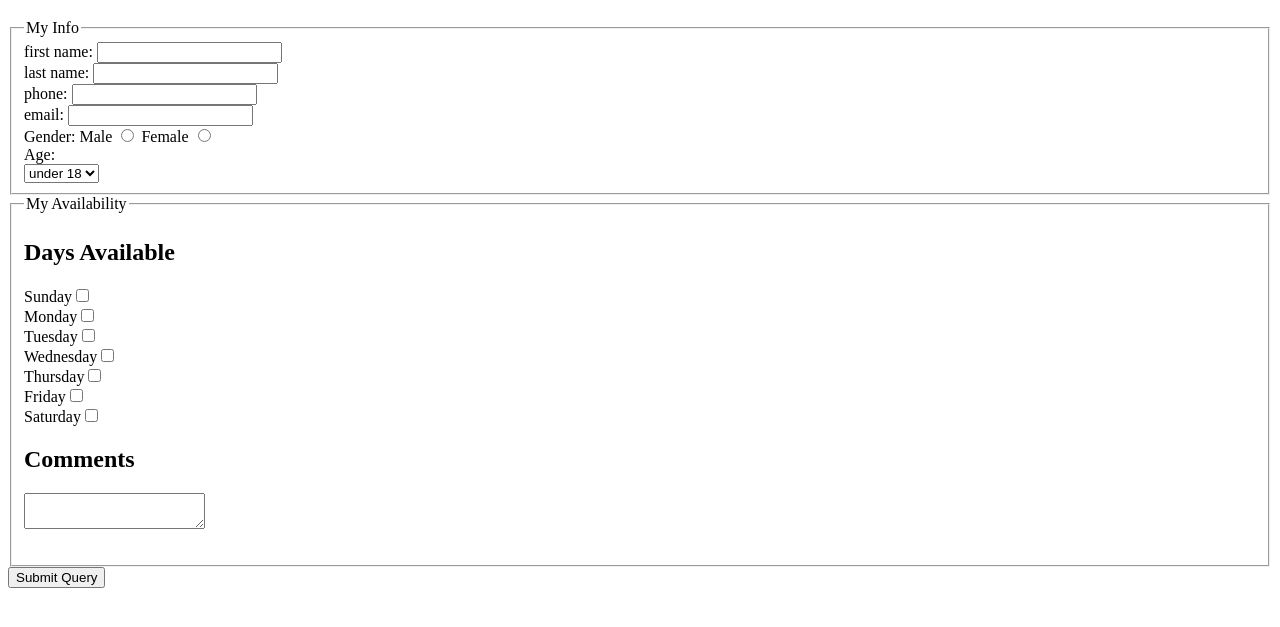
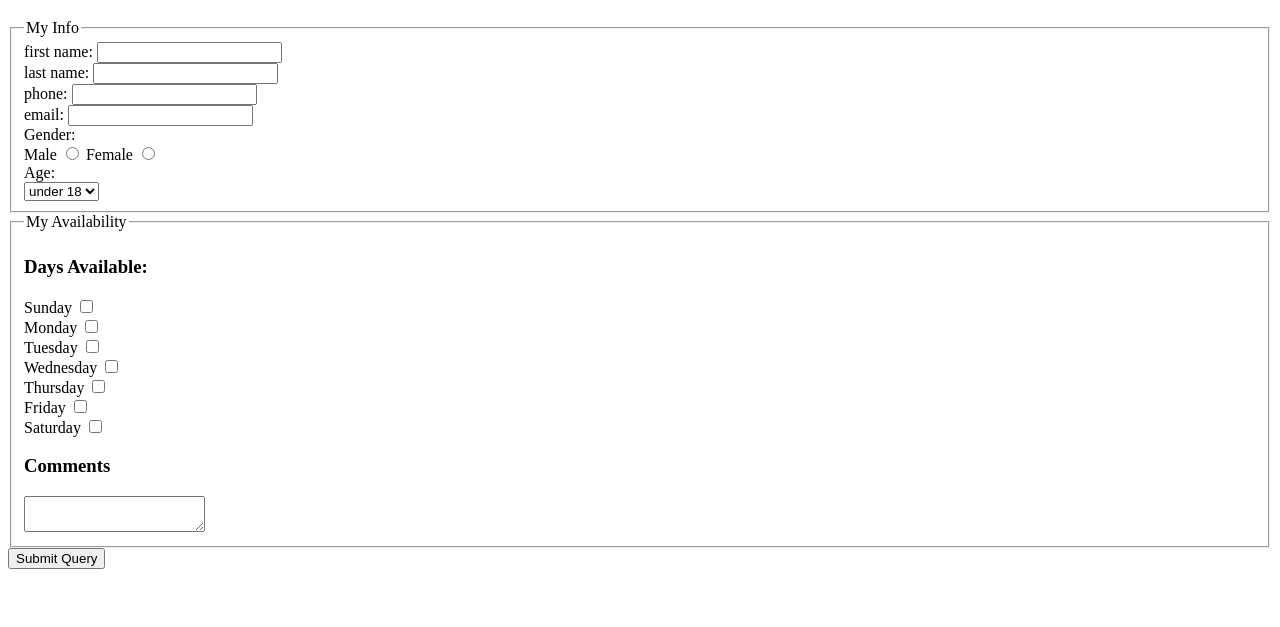
Before and after one commit to samhotk/Module-3_Lab-5, a plain HTML site: page index.html in a window 1280 px wide. Shown: the part 61-688 px from the top of the page. Drawn offline with Linux system fonts and the light colour scheme.

Commit message:
Update index.html

```diff
--- a/index.html
+++ b/index.html
@@ -1,64 +1,42 @@
+<!DOCTYPE html>
+<html lang="en">
 
-<!DOCTYPE html>
-<html>
 <head>
   <meta charset="utf-8">
   <title>Volunteer Form</title>
 </head>
 <body>
-	<h1><strong>Volunteer Form</strong></h1>
-	<form method="post" autocomplete="on" action="http://bloomingdale.sat.iit.edu/kriedan/lab3formscript.php" >
+  <h1>Volunteer Form</h1>
+    <form method="post" action="http://bloomingdale.sat.iit.edu/kriedan/lab3formscript.php">
       <fieldset>
         <legend>My Info</legend>
+        <div><label>first name: <input type="text" name="first_name_field"></label></div>
+        <div><label>last name: <input type="text" name="last_name_field"></label></div>
+        <div><label>phone: <input type="text" name="phone_field"></label></div>
+        <div><label>email: <input type="text" name="email_field"></label></div>
+        <div>Gender:</div>
         <div>
-			<label>first name: <input type="text" name="first_name_field"></label>
-		</div>
-		<div>
-			<label>last name: <input type="text" name="last_name_field"></label>
-		</div>
-		<div>
-			<label>phone: <input type="text" name="phone_field"></label>
-		</div>
-		<div>
-			<label>email: <input type="text" name="email_field"></label>
-		</div>
-		<div>
-			<label>Gender:</label>
           <label>Male <input type="radio" name="gender_field" value="male"></label>
           <label>Female <input type="radio" name="gender_field" value="female"></label>
         </div>
         <div>Age:</div>
-			<select name="age_field[]">
-				<option selected>under 18</option>
+        <select name="age_field">
+          <option>under 18</option>
           <option>over 18</option>
         </select>
       </fieldset>
       <fieldset>
         <legend>My Availability</legend>
-		<h2>Days Available</h2>
+        <h3>Days Available:</h3>
         <div>
-			<label>Sunday<input type="checkbox" name="available_field" value="Sun"></label>
-		</div>
-		<div>
-			<label>Monday<input type="checkbox" name="available_field" value="Mon"></label>
-		</div>
-		<div>
-			<label>Tuesday<input type="checkbox" name="available_field" value="Tue"></label>
-		</div>
-		<div>
-			<label>Wednesday<input type="checkbox" name="available_field" value="Wed"></label>
-		</div>
-		<div>
-			<label>Thursday<input type="checkbox" name="available_field" value="Thu"></label>
-		</div>
-		<div>
-			<label>Friday<input type="checkbox" name="available_field" value="Fri"></label>
-		</div>
-		<div>
-			<label>Saturday<input type="checkbox" name="available_field" value="Sat"></label>
-	  </div>
-		<div>
-			<h2>Comments<h2>
+          <div><label>Sunday <input type="checkbox" name="available_field[]" value="Sunday"></label></div>
+          <div><label>Monday <input type="checkbox" name="available_field[]" value="Monday"></label></div>
+          <div><label>Tuesday <input type="checkbox" name="available_field[]" value="Tuesday"></label></div>
+          <div><label>Wednesday <input type="checkbox" name="available_field[]" value="Wednesday"></label></div>
+          <div><label>Thursday <input type="checkbox" name="available_field[]" value="Thursday"></label></div>
+          <div><label>Friday <input type="checkbox" name="available_field[]" value="Friday"></label></div>
+          <div><label>Saturday <input type="checkbox" name="available_field[]" value="Saturday"></label></div>
+          <h3>Comments</h3>
           <textarea name="comments_field"></textarea>
          </div>
       </fieldset>
```
Lines whose indentation alone changed are shown as unchanged.
